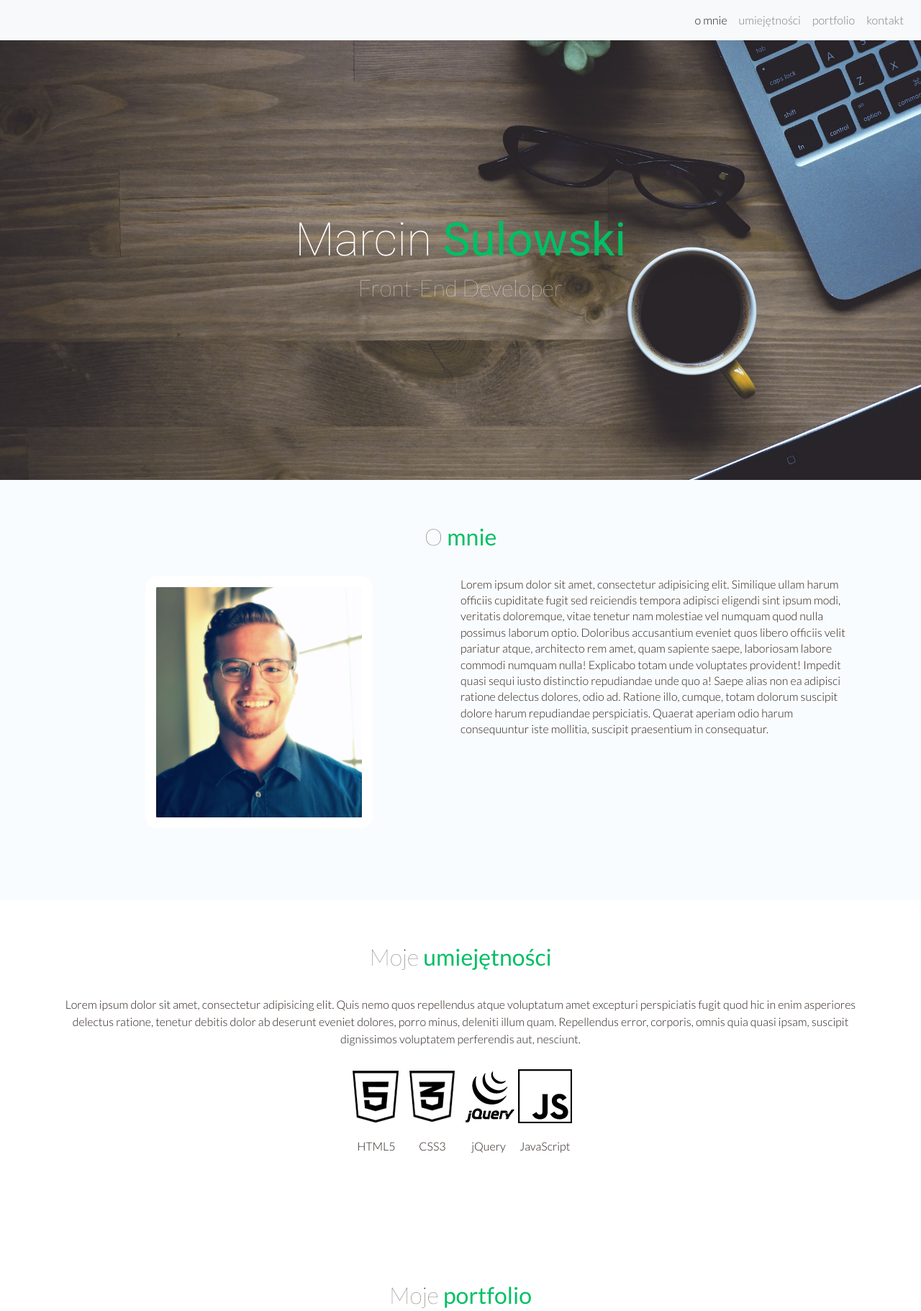
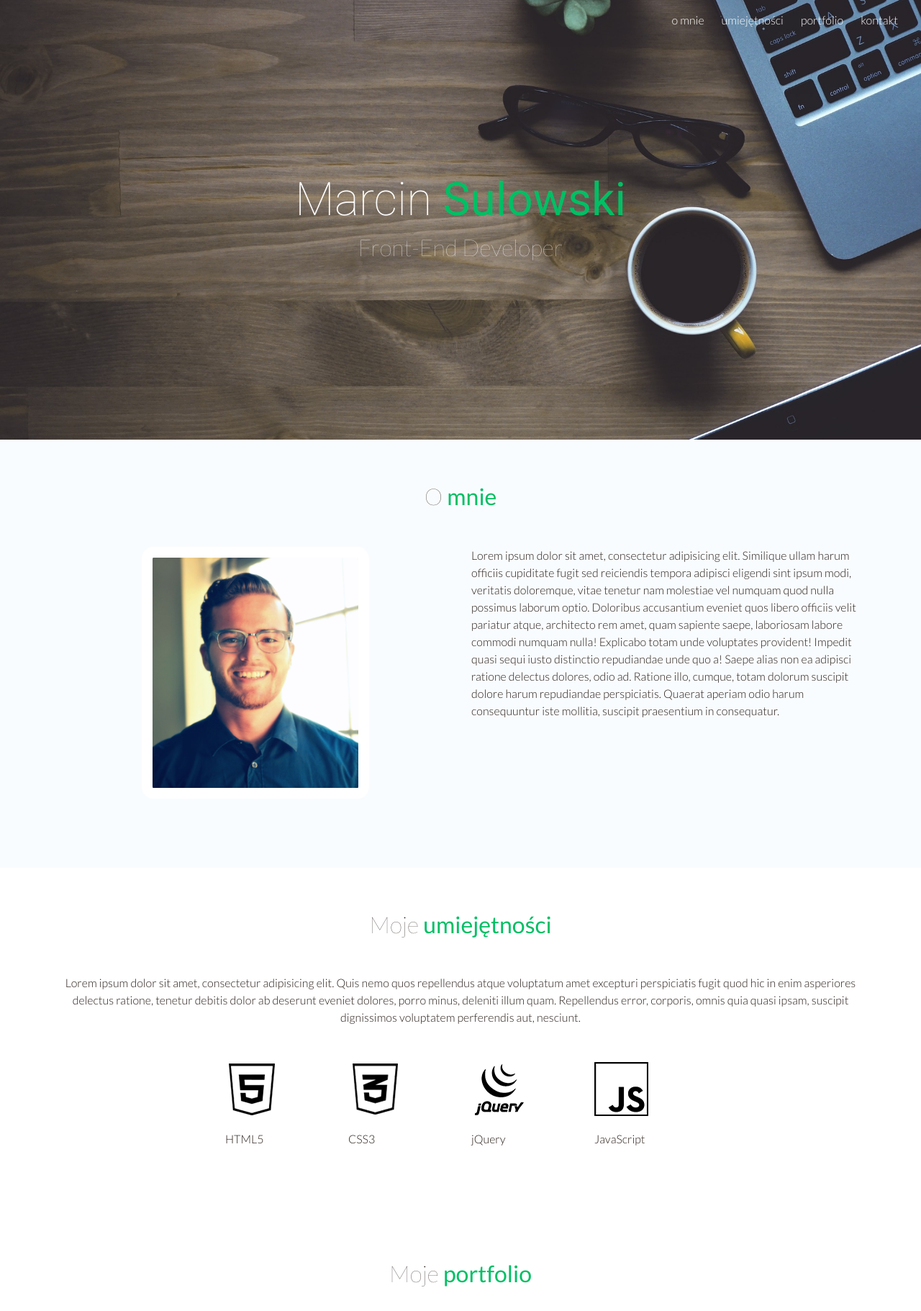
Before and after one commit to MarcinSulowski/marcinsulowski.github.io, a plain HTML site: page zadania-domowe/zadanie-5552/index.html in a window 1280 px wide. Shown: the top 1822 px of the page at 72% size. Drawn offline with Linux system fonts and the light colour scheme.

Commit message:
skills and about sections

```diff
--- a/zadania-domowe/zadanie-5552/css/responsive.css
+++ b/zadania-domowe/zadanie-5552/css/responsive.css
@@ -1,3 +1,4 @@
+/*
 @media all and (max-width: 1200px) {
 
     .portfolio-item {
@@ -109,3 +110,8 @@
         padding: 10vh;
     }
 }
+
+
+
+
+*/
--- a/zadania-domowe/zadanie-5552/css/style.css
+++ b/zadania-domowe/zadanie-5552/css/style.css
@@ -12,59 +12,42 @@ body {
 }
 
 section {
-    padding: 0 80px;
+    padding: 60px 0 80px 0;
     overflow: hidden;
 
 }
 
-section > h2 {
-    margin: 60px 0 35px 0;
+.section-header > h2 {
+    margin-bottom: 50px;
     font-weight: 200;
     font-size: 2em;
     text-align: center;
 }
 
-section > h2 span {
+.section-header > h2 span {
     color: #00BF64;
     font-weight: 400;
 }
 
 /* menu */
 
-#main-nav {
-    position: fixed;
-    width: 100%;
-    background-color: #fff;
-    right: 0;
-    top: 0;
-    z-index: 10;
+.navbar-light .navbar-nav .nav-link {
+    color: #fff;
 }
 
-#drop, .toggle {
-    display: none;
+.navbar-light .navbar-nav .nav-link:hover {
+    color: #00BF64;
 }
 
-#main-nav > ul {
-    margin: 0;
-    list-style-type: none;
-    float: right;
+.navbar-light .navbar-toggler {
+    margin-right: 1rem;
+    background-color: #f9fcfe;
 }
 
-#main-nav > ul > li {
-    display: inline-block;
-    text-decoration: none;
-    padding: 20px 40px;
+.navbar-expand-lg .navbar-nav .nav-link {
+    padding-right: 1rem;
 }
 
-#main-nav > ul > li > a {
-    text-decoration: none;
-    font-weight: 300;
-    color: #1ac056;
-}
-
-#main-nav > ul > li > a:hover {
-    color: #291f1a;
-}
 
 /* main header */
 
@@ -100,59 +83,40 @@ section > h2 span {
 /* about section */
 
 section#about {
-    box-sizing: border-box;
-    width: 100%;
     background-color: #f9fcfe;
-    background-size: cover;
-    overflow: hidden;
 }
 
-#about > figure > img {
+#about .about-pic > figure {
+    text-align: center;
+}
+
+#about .about-pic > figure > img {
     max-height: 350px;
     max-width: 100%;
     border: 15px solid #fff;
     border-radius: 5%;
 }
 
-#about > figure {
-    margin: 0 0 100px 0;
-    width: 50%;
-    float: left;
-    text-align: center;
-}
-
-#about > article {
-    width: 50%;
-    float: left;
-}
-
-#about > article p {
-    line-height: 1.4em;
+#about .about-text p {
+    line-height: 1.5em;
 }
 
 /* skills section */
 
-#skills > p {
+#skills .section-header > p {
     text-align: center;
-    margin-bottom: 30px;
+    margin-bottom: 50px;
 }
 
-#skills-icon {
-    text-align: center;
-    margin-bottom: 100px;
+#skills-icon .col-md-3 {
+    flex-basis: 15%;
 }
 
-#skills-icon > figure {
-    display: inline-block;
-}
 
 #skills-icon > figure > img {
     margin-bottom: 20px;
 }
 
-figure > figcaption {
-    text-align: center;
-}
 
 /* portfolio section */
 
--- a/zadania-domowe/zadanie-5552/index.html
+++ b/zadania-domowe/zadanie-5552/index.html
@@ -24,13 +24,13 @@
 <body>
 
     <!--  nav menu-->
-    <nav class="navbar navbar-expand-lg navbar-light bg-light justify-content-end">
+    <nav class="navbar navbar-expand-lg navbar-light justify-content-end fixed-top">
         <button class="navbar-toggler" type="button" data-toggle="collapse" data-target="#navbarNavAltMarkup" aria-controls="navbarNavAltMarkup" aria-expanded="false" aria-label="Toggle navigation">
     <span class="navbar-toggler-icon"></span>
   </button>
         <div class="collapse navbar-collapse justify-content-end" id="navbarNavAltMarkup">
-            <div class="navbar-nav">
-                <a class="nav-item nav-link active" href="#about">o mnie <span class="sr-only">(current)</span></a>
+            <div class="navbar-nav align-items-end">
+                <a class="nav-item nav-link" href="#about">o mnie <span class="sr-only">(current)</span></a>
                 <a class="nav-item nav-link" href="#skills">umiejętności</a>
                 <a class="nav-item nav-link" href="#portfolio">portfolio</a>
                 <a class="nav-item nav-link" href="#contact">kontakt</a>
@@ -48,47 +48,61 @@
 
     <!--    about section-->
     <section id="about">
+        <div class="container">
+            <header class="section-header">
                 <h2>O <span>mnie</span></h2>
+            </header>
+            <div class="row">
+                <div class="col-md-6 about-pic">
                     <figure>
                         <img src="img/jan-nowak.jpg" alt="jan nowak">
                     </figure>
-        <article>
+                </div>
+                <div class="col-md-6 about-text">
                     <p>Lorem ipsum dolor sit amet, consectetur adipisicing elit. Similique ullam harum officiis cupiditate fugit sed reiciendis tempora adipisci eligendi sint ipsum modi, veritatis doloremque, vitae tenetur nam molestiae vel numquam quod nulla possimus laborum optio. Doloribus accusantium eveniet quos libero officiis velit pariatur atque, architecto rem amet, quam sapiente saepe, laboriosam labore commodi numquam nulla! Explicabo totam unde voluptates provident! Impedit quasi sequi iusto distinctio repudiandae unde quo a! Saepe alias non ea adipisci ratione delectus dolores, odio ad. Ratione illo, cumque, totam dolorum suscipit dolore harum repudiandae perspiciatis. Quaerat aperiam odio harum consequuntur iste mollitia, suscipit praesentium in consequatur.</p>
-        </article>
+                </div>
+            </div>
+        </div>
     </section>
 
     <!--    skills section-->
 
     <section id="skills">
+        <div class="container">
+            <header class="section-header">
                 <h2>Moje <span>umiejętności</span></h2>
                 <p>Lorem ipsum dolor sit amet, consectetur adipisicing elit. Quis nemo quos repellendus atque voluptatum amet excepturi perspiciatis fugit quod hic in enim asperiores delectus ratione, tenetur debitis dolor ab deserunt eveniet dolores, porro minus, deleniti illum quam. Repellendus error, corporis, omnis quia quasi ipsam, suscipit dignissimos voluptatem perferendis aut, nesciunt.</p>
+            </header>
 
-        <div id="skills-icon">
-            <figure>
+            <div class="row justify-content-center" id="skills-icon">
+                <figure class="col-md-3">
                     <img src="icons/html5.png" alt="css3">
                     <figcaption>HTML5</figcaption>
                 </figure>
-            <figure>
+                <figure class="col-md-3">
                     <img src="icons/css3.png" alt="html5">
                     <figcaption>CSS3</figcaption>
 
                 </figure>
-            <figure>
+                <figure class="col-md-3">
                     <img src="icons/jquery.png" alt="jquery">
                     <figcaption>jQuery</figcaption>
 
                 </figure>
-            <figure><img src="icons/js.png" alt="java script">
+                <figure class="col-md-3">
+                    <img src="icons/js.png" alt="java script">
                     <figcaption>JavaScript</figcaption>
 
                 </figure>
+            </div>
         </div>
     </section>
 
     <!--    portfolio section -->
     <section id="portfolio">
+        <header class="section-header">
             <h2>Moje <span>portfolio</span></h2>
-
+        </header>
         <div class="portfolio-items">
             <div class="portfolio-item" id="portfolio-item-1">
                 <div class="item-mask">
```
Lines whose indentation alone changed are shown as unchanged.
